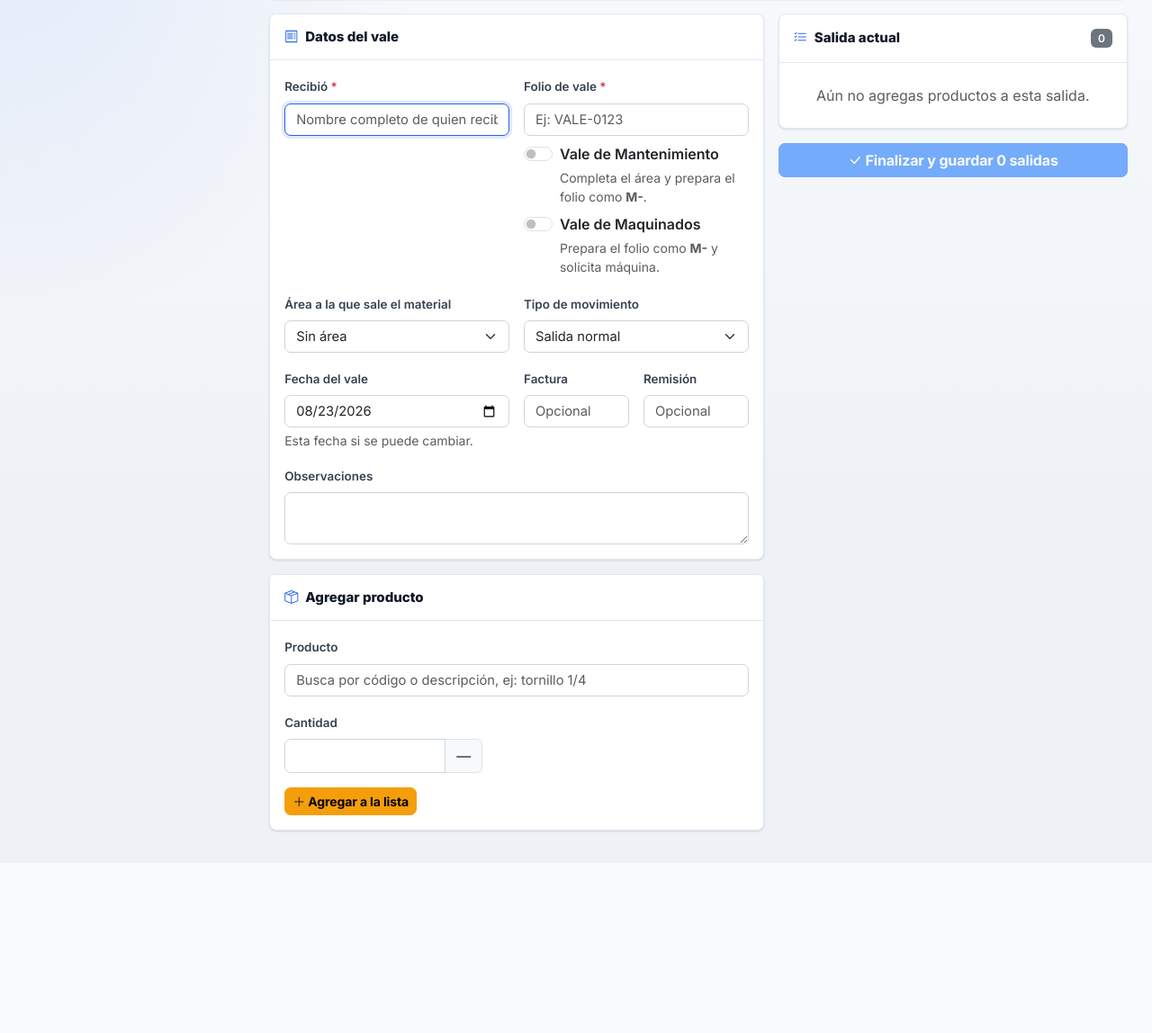
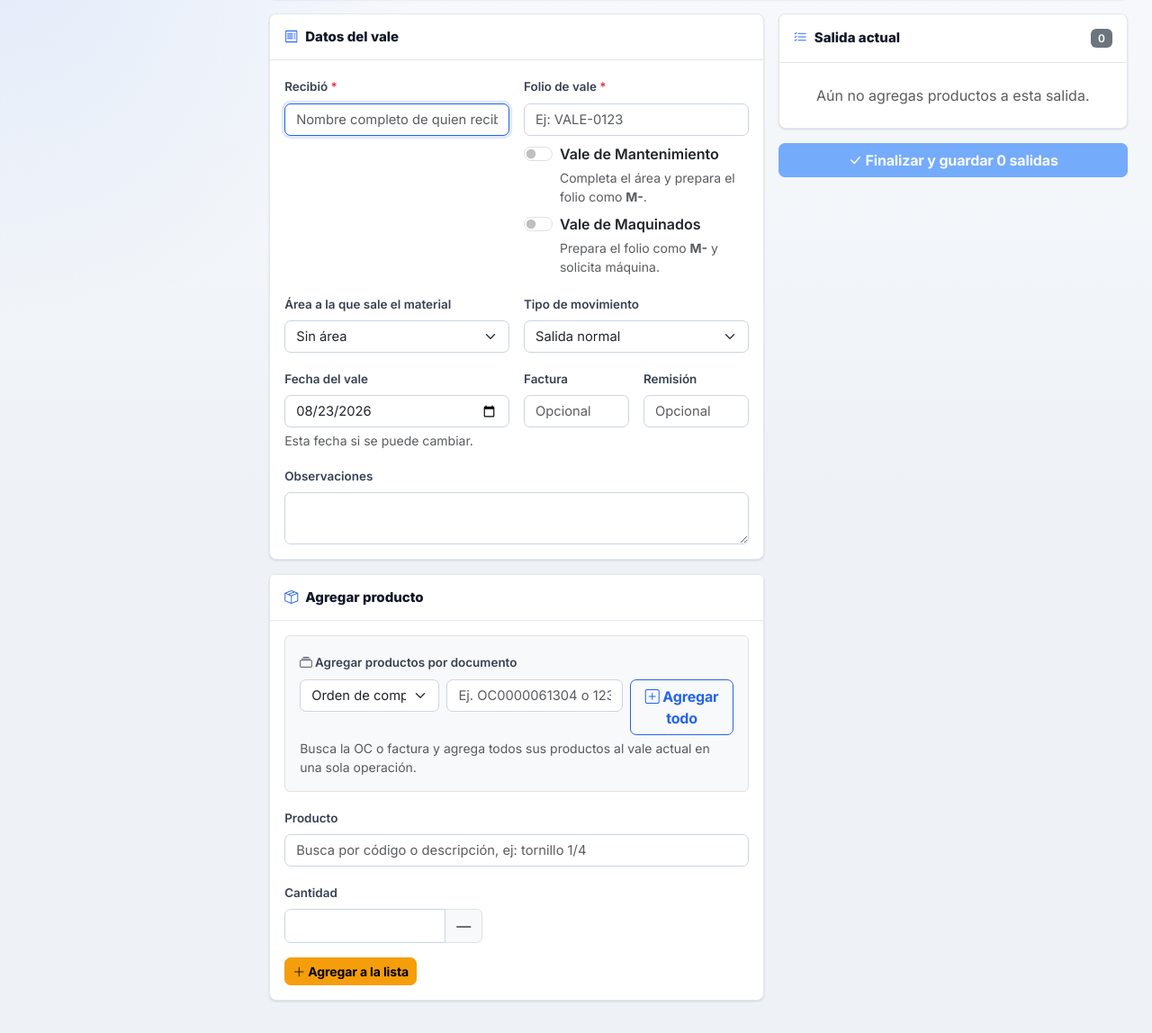
Before and after one commit to rcortez-data/erp-almacen-v3, a Flask app: page /salidas/nuevo in a window 1280 px wide. Shown: the part 114-1262 px from the top of the page at 90% size. Before the commit the page ends 1039 px from the top, so only its background shows below. Run offline with Flask 3, Linux system fonts and the light colour scheme; data comes from the database, SQL or seed files in the repository; some libraries are stand-ins or nearby versions.

Commit message:
Agrega salidas masivas por OC o factura

```diff
--- a/routes/salidas.py
+++ b/routes/salidas.py
@@ -352,6 +352,54 @@ def nuevo():
             conn.close()
             return redirect(url_for('salidas.nuevo'))
 
+        elif accion == 'agregar_documento':
+            documento_tipo = request.form.get('documento_tipo')
+            documento_valor = (request.form.get('documento_valor') or '').strip()
+            columnas = {'oc': 'e.orden_compra', 'factura': 'e.no_factura'}
+            columna = columnas.get(documento_tipo)
+            if not columna or not documento_valor:
+                flash('Selecciona OC o factura y captura el número del documento.', 'danger')
+                conn.close()
+                return redirect(url_for('salidas.nuevo'))
+            filas = conn.execute(f"""
+                SELECT e.producto_id, SUM(e.cantidad) AS cantidad,
+                       p.codigo, p.codigo_barras, p.descripcion, p.unidad_medida,
+                       p.unidad_compra, p.factor_conversion, p.stock_actual
+                FROM entradas e JOIN productos p ON p.id=e.producto_id
+                WHERE p.activo=1 AND TRIM(UPPER({columna}))=TRIM(UPPER(?))
+                GROUP BY e.producto_id, p.codigo, p.codigo_barras, p.descripcion,
+                         p.unidad_medida, p.unidad_compra, p.factor_conversion, p.stock_actual
+                ORDER BY p.codigo
+            """, (documento_valor,)).fetchall()
+            if not filas:
+                flash(f'No se encontraron productos activos para {documento_tipo.upper()} {documento_valor}.', 'warning')
+            else:
+                cart = session.get(CART_KEY, [])
+                existentes = {item['producto_id'] for item in cart}
+                agregados = 0
+                omitidos = 0
+                for prod in filas:
+                    if prod['producto_id'] in existentes:
+                        omitidos += 1
+                        continue
+                    cart.append({
+                        'producto_id': prod['producto_id'], 'codigo': prod['codigo'],
+                        'codigo_barras': prod['codigo_barras'], 'descripcion': prod['descripcion'],
+                        'unidad_medida': prod['unidad_medida'], 'unidad_compra': prod['unidad_compra'],
+                        'factor_conversion': prod['factor_conversion'], 'cantidad': prod['cantidad'],
+                        'stock_actual': prod['stock_actual'],
+                    })
+                    existentes.add(prod['producto_id'])
+                    agregados += 1
+                session[CART_KEY] = cart
+                session.modified = True
+                texto = f'Se agregaron {agregados} producto(s) de {documento_tipo.upper()} {documento_valor}.'
+                if omitidos:
+                    texto += f' {omitidos} ya estaban en la salida y se omitieron.'
+                flash(texto, 'success')
+            conn.close()
+            return redirect(url_for('salidas.nuevo'))
+
         elif accion == 'quitar_item':
             idx = int(request.form.get('idx', -1))
             cart = session.get(CART_KEY, [])
--- a/templates/salidas/form.html
+++ b/templates/salidas/form.html
@@ -103,6 +103,15 @@
     <div class="card capture-card">
       <div class="card-header py-3"><h2 class="panel-title"><i class="bi bi-box-seam"></i> Agregar producto</h2></div>
       <div class="card-body">
+        <div class="border rounded p-3 mb-3 bg-light">
+          <label class="form-label fw-semibold"><i class="bi bi-collection"></i> Agregar productos por documento</label>
+          <div class="row g-2">
+            <div class="col-md-4"><select name="documento_tipo" class="form-select"><option value="oc">Orden de compra</option><option value="factura">Factura</option></select></div>
+            <div class="col-md-5"><input name="documento_valor" class="form-control" placeholder="Ej. OC0000061304 o 12345"></div>
+            <div class="col-md-3"><button type="submit" name="accion" value="agregar_documento" class="btn btn-outline-primary w-100" formnovalidate><i class="bi bi-plus-square"></i> Agregar todo</button></div>
+          </div>
+          <div class="form-text">Busca la OC o factura y agrega todos sus productos al vale actual en una sola operación.</div>
+        </div>
         <div class="mb-3 position-relative">
           <label class="form-label fw-semibold">Producto</label>
           <input type="text" id="buscador-producto" class="form-control" autocomplete="off" tabindex="4"
```
